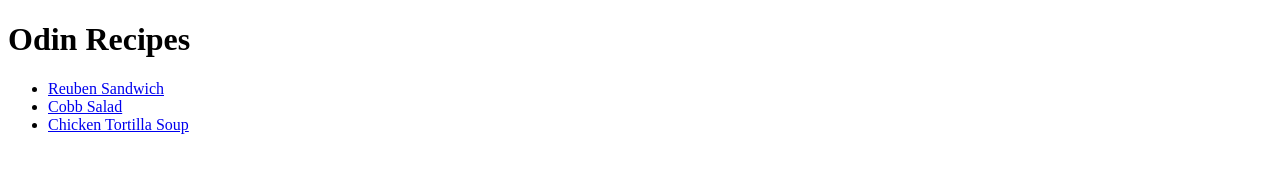
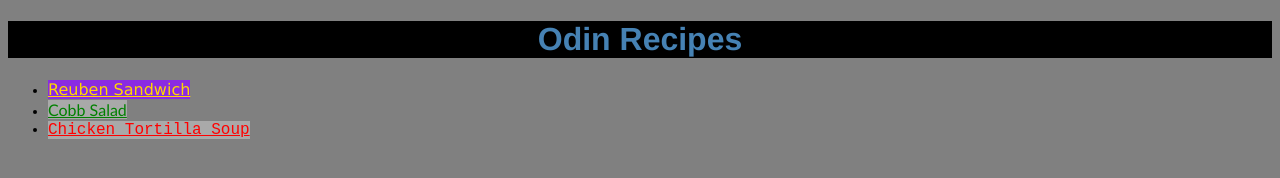
Before and after one commit to cornicon/odin-recipes, a plain HTML site: page index.html in a window 1280 px wide. Drawn offline with Linux system fonts and the light colour scheme.

Commit message:
Updated with CSS

```diff
--- /dev/null
+++ b/css/style.css
@@ -0,0 +1,35 @@
+html {
+    background-color: grey;
+    font-family: 'Courier New', Courier, monospace;
+}
+
+h1 {
+    background-color: black;
+    color:steelblue;
+    text-align: center;
+    font-family: 'Franklin Gothic Medium', 'Arial Narrow', Arial, sans-serif;
+}
+
+h2 {
+    background-color: aliceblue;
+    color: black;
+}
+
+a {
+    background-color: darkgrey;
+}
+
+.fancy {
+    color:gold;
+    background-color:blueviolet;
+    font-family: 'Lucida Sans', 'Lucida Sans Regular', 'Lucida Grande', 'Lucida Sans Unicode', Geneva, Verdana, sans-serif;
+}
+
+.fresh {
+    color: green;
+    font-family: 'Gill Sans', 'Gill Sans MT', Calibri, 'Trebuchet MS', sans-serif;
+}
+
+.hot {
+    color: red;
+}
--- a/index.html
+++ b/index.html
@@ -5,15 +5,16 @@
     <meta http-equiv="X-UA-Compatible" content="IE=edge">
     <meta name="viewport" content="width=device-width, initial-scale=1.0">
     <title>Odin Recipes - Home</title>
+    <link rel="stylesheet" href="./css/style.css">
 </head>
 <body>
 
     <h1>Odin Recipes</h1>
 
     <ul>
-        <li><a href="./recipes/reuben_sandwich.html">Reuben Sandwich</a></li>
-        <li><a href="./recipes/cobb_salad.html">Cobb Salad</a></li>
-        <li><a href="./recipes/chicken_tortilla_soup.html">Chicken Tortilla Soup</a></li>
+        <li><a class="fancy" href="./recipes/reuben_sandwich.html">Reuben Sandwich</a></li>
+        <li><a class="fresh" href="./recipes/cobb_salad.html">Cobb Salad</a></li>
+        <li><a class="hot" href="./recipes/chicken_tortilla_soup.html">Chicken Tortilla Soup</a></li>
     </ul>
 
 </body>
```
Also changed, not shown: recipes/chicken_tortilla_soup.html (+1 -0 lines), recipes/cobb_salad.html (+1 -0 lines), recipes/reuben_sandwich.html (+1 -0 lines).
